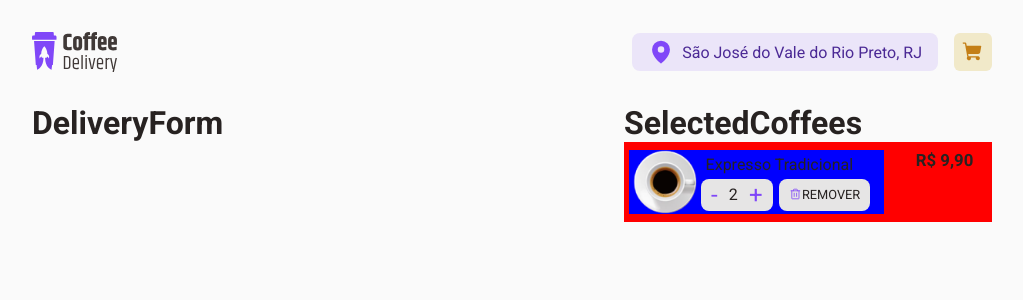
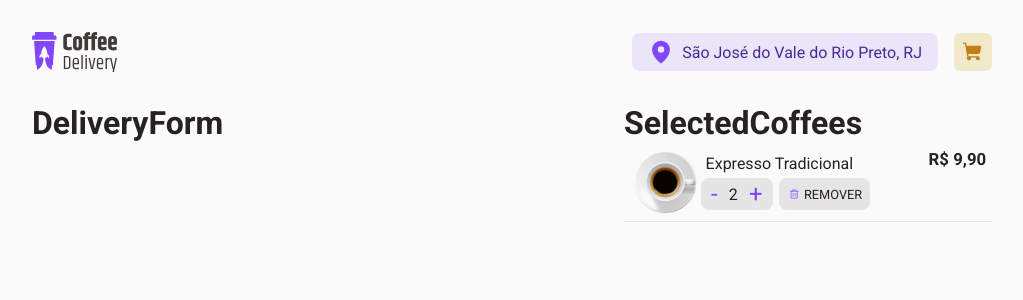
Before and after one commit to GabrielGCJ/d-02-react-js-rocketseat-coffee-delivery, a React (Vite) app: page /checkout in a window 1280 px wide. Shown: the top 300 px of the page, without its empty margins (128-1151 px from the left). Built offline with nearby package versions, Linux system fonts and the light colour scheme.

Commit message:
feature/update-styled-coffee-selected

```diff
--- a/src/components/SelectedCoffee/SelectedCoffee.tsx
+++ b/src/components/SelectedCoffee/SelectedCoffee.tsx
@@ -11,6 +11,7 @@ import {
   TitleAndButtonsContainer,
   PriceContainer,
   ImgTitleButonsContainer,
+  TrashContainer,
 } from './styles'
 
 export const SelectedCoffee = () => {
@@ -34,7 +35,9 @@ export const SelectedCoffee = () => {
             </QuantityContainer>
 
             <RemoveButtonContainer>
-              <Trash />
+              <TrashContainer>
+                <Trash />
+              </TrashContainer>
               <p>REMOVER</p>
             </RemoveButtonContainer>
           </ButtonsContainer>
--- a/src/components/SelectedCoffee/styles.ts
+++ b/src/components/SelectedCoffee/styles.ts
@@ -1,15 +1,15 @@
 import styled from 'styled-components'
 
 export const SelectedCoffeeContainer = styled.div`
-  background-color: red;
   display: flex;
   flex-direction: row;
   align-items: center;
-  /* justify-content: center; */
   padding: 0.3rem;
 
-  width: 368px;
-  height: 80px;
+  width: 23rem;
+  height: 5rem;
+
+  border-bottom: 1px solid ${(props) => props.theme['gray-500']};
 
   img {
     width: 4.5rem;
@@ -17,13 +17,11 @@ export const SelectedCoffeeContainer = styled.div`
 `
 
 export const ImgTitleButonsContainer = styled.div`
-  background-color: blue;
-
   display: flex;
   justify-content: start;
 
-  width: 255px;
-  height: 64px;
+  width: 15.9375rem;
+  height: 4rem;
 `
 
 export const ImgContainer = styled.div`
@@ -60,8 +58,8 @@ export const QuantityContainer = styled.div`
   align-items: center;
   justify-content: center;
 
-  width: 72px;
-  height: 32px;
+  width: 4.5rem;
+  height: 2rem;
   border-radius: 8px;
 
   background-color: ${(props) => props.theme['gray-500']};
@@ -80,30 +78,30 @@ export const QuantityContainer = styled.div`
 
 export const RemoveButtonContainer = styled.div`
   display: flex;
-  width: 91px;
-  height: 32px;
+  width: 5.6875rem;
+  height: 2rem;
   border-radius: 8px;
   background-color: ${(props) => props.theme['gray-500']};
   text-align: center;
   align-items: center;
   justify-content: center;
 
-  font-size: 0.8rem ;
+  font-size: 0.8rem;
 
   svg {
     color: ${(props) => props.theme['purple-600']};
-    /* padding-right: 10px; */
+    padding-left: 0.1rem;
   }
+`
+
+export const TrashContainer = styled.div`
+  display: flex;
+  padding-right: 0.25rem;
 `
 
 export const PriceContainer = styled.div`
   display: flex;
   font-size: 0.7rem;
   padding-bottom: 2.8rem;
-  padding-left: 2rem;
-  justify-content: end;
-  align-items: end;
-  /* position: absolute;
-  top: 20px;
-  left: 20px; */
+  padding-left: 2.8rem;
 `
```
